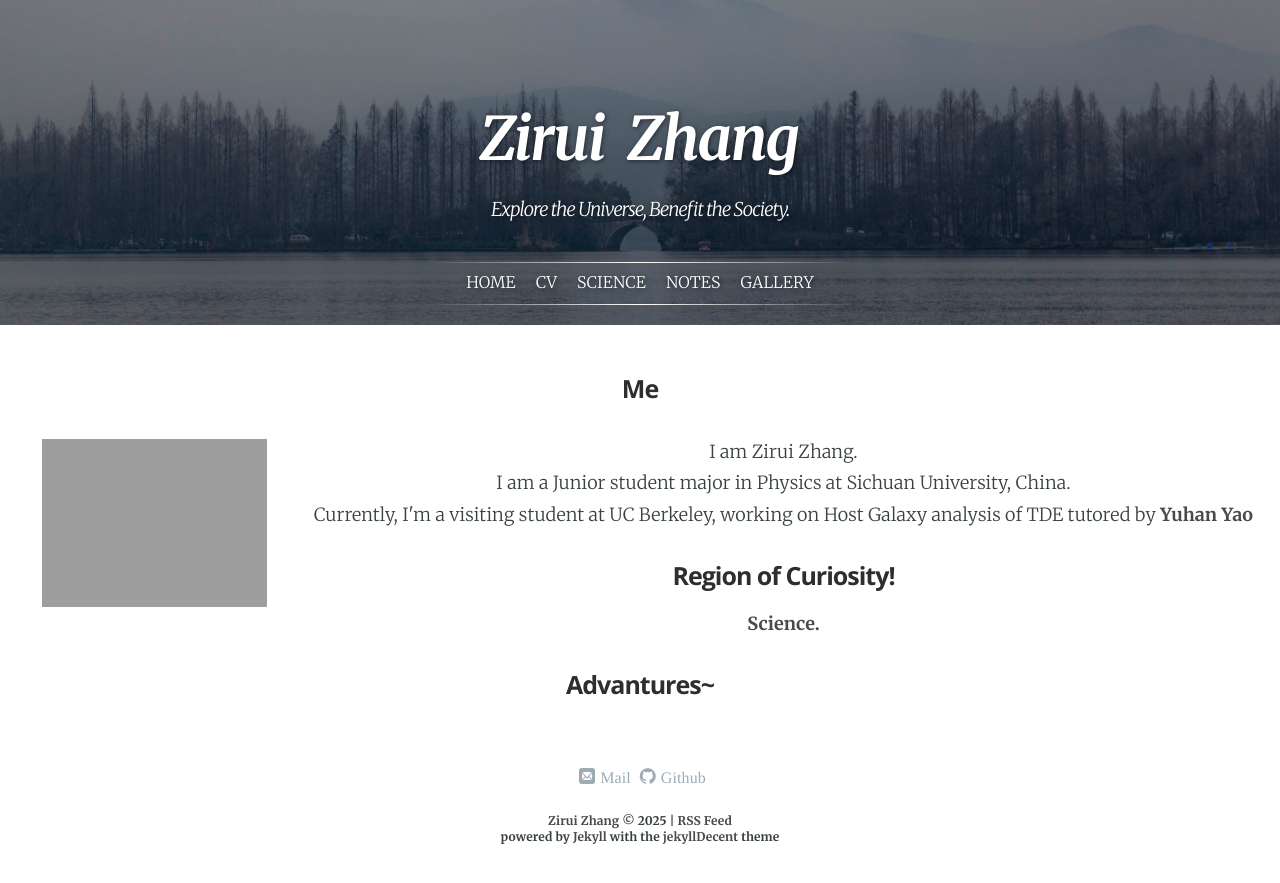
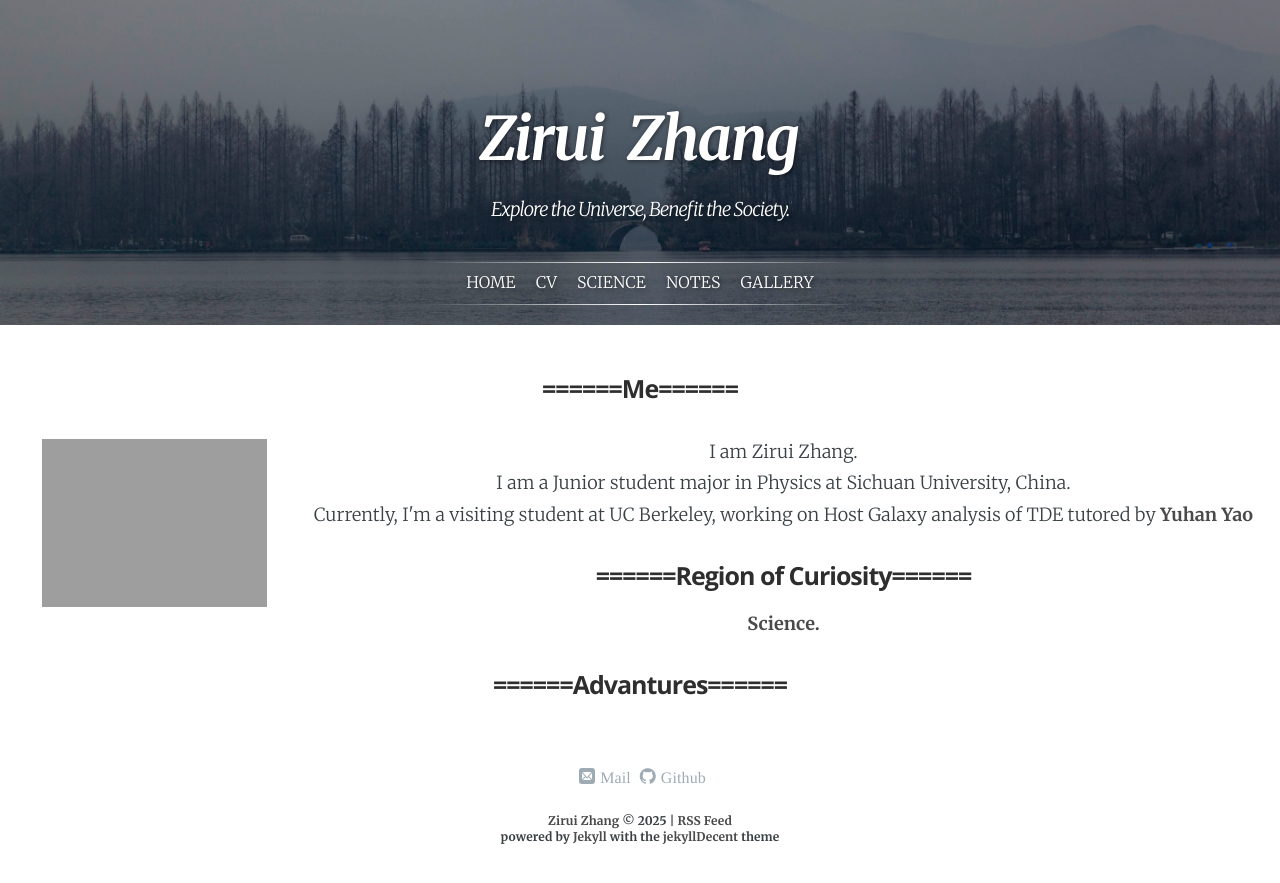
Before and after one commit to ZAKIRAM0/ZAKIRAM0.github.io, a Jekyll site: the page built from index.html, in a window 1280 px wide. Shown: the top 883 px of the page. Built offline with Jekyll 4.4.1, drawn with Linux system fonts in a browser that asks for light colours; some web fonts are replaced; a script that is not in the unit is left out.

Commit message:
Update index.html

```diff
--- a/index.html
+++ b/index.html
@@ -13,9 +13,9 @@ layout: default
 
 -->
 
-<div class="mat-elevation-z3" style = "text-align:center;">
+<div class="mat-elevation-z5" style = "text-align:center;">
    </div>
-       <h2>Me</h2>
+       <h2>======Me======</h2>
    </div>
     <div class="content" style="text-align: center; word-wrap: break-word;">
         <ul>
@@ -29,9 +29,9 @@ layout: default
         </ul>
     </div>
 </div>
-<div class="mat-elevation-z3" style = "text-align:center;">
+<div class="mat-elevation-z5" style = "text-align:center;">
     </div>
-       <h2>Region of Curiosity!</h2>
+       <h2>======Region of Curiosity======</h2>
    </div>
    <div class="content">
        <ul>
@@ -39,9 +39,9 @@ layout: default
      </ul>
    </div>
 </div>
-<div class="mat-elevation-z3" style = "text-align:center;">
+<div class="mat-elevation-z5" style = "text-align:center;">
     </div>
-       <h2>Advantures~</h2>
+       <h2>======Advantures======</h2>
    </div>
    <div class="content">
        <ul>
```
